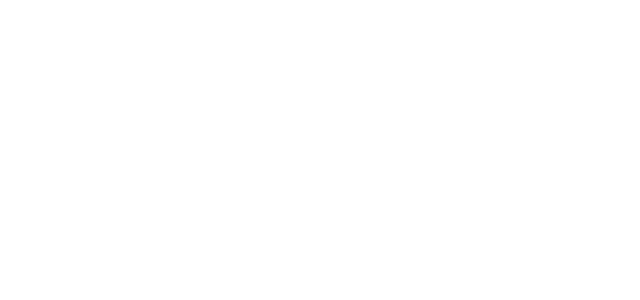
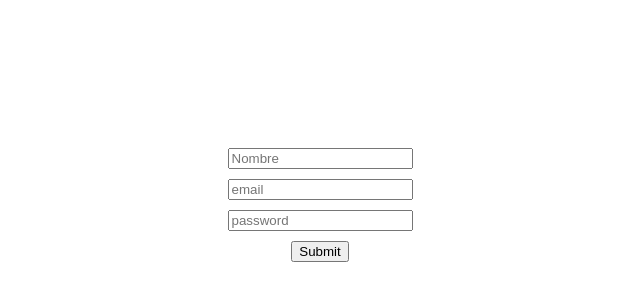
Before and after one commit to rineliniguezsosa/React--formik, a React (Create React App) app: page / in a window 1280 px wide. Shown: the part 200-500 px from the top of the page, without its empty margins (320-960 px from the left). Built offline with nearby package versions, Linux system fonts and the light colour scheme; the HTML template or start-up script is replaced by a standard one.

Commit message:
agregando el contenido del formulario

```diff
--- a/src/useFormik/Registroform.js
+++ b/src/useFormik/Registroform.js
@@ -2,6 +2,19 @@
 
 export const Registroform = () => {
   return (
-    <div>Registroform</div>
+    <>
+    <form style={{width:'50%'}}>
+        <div className="mb-3">
+            <input placeholder="Nombre" name="nombre" type="text" className="form-control" id="nombre" />
+        </div>
+        <div className="mb-3">
+            <input placeholder='email' nombre="email" type="email" className="form-control" id="email"/>
+        </div>
+        <div className="mb-3">
+            <input type="password" name="password" placeholder='password' className="form-control" id="password"/>
+        </div>
+        <button type="submit" className="btn btn-primary">Submit</button>
+    </form>
+    </>
   )
 }
```
